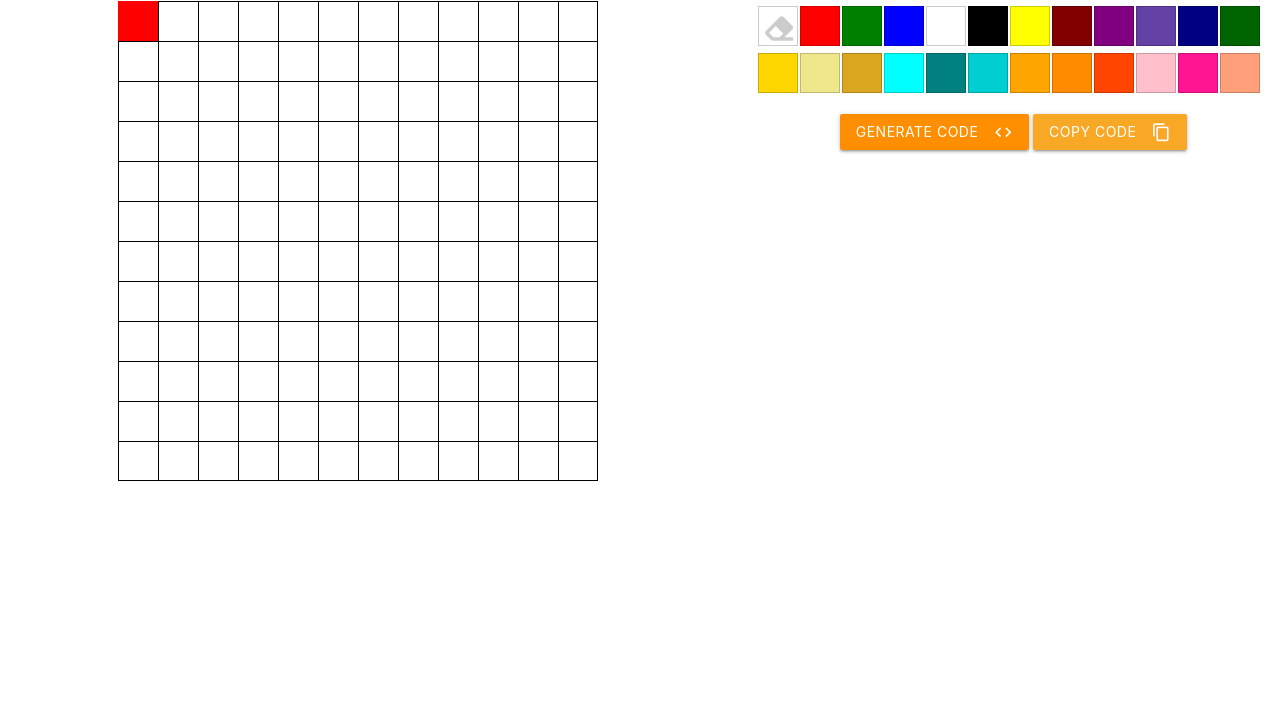
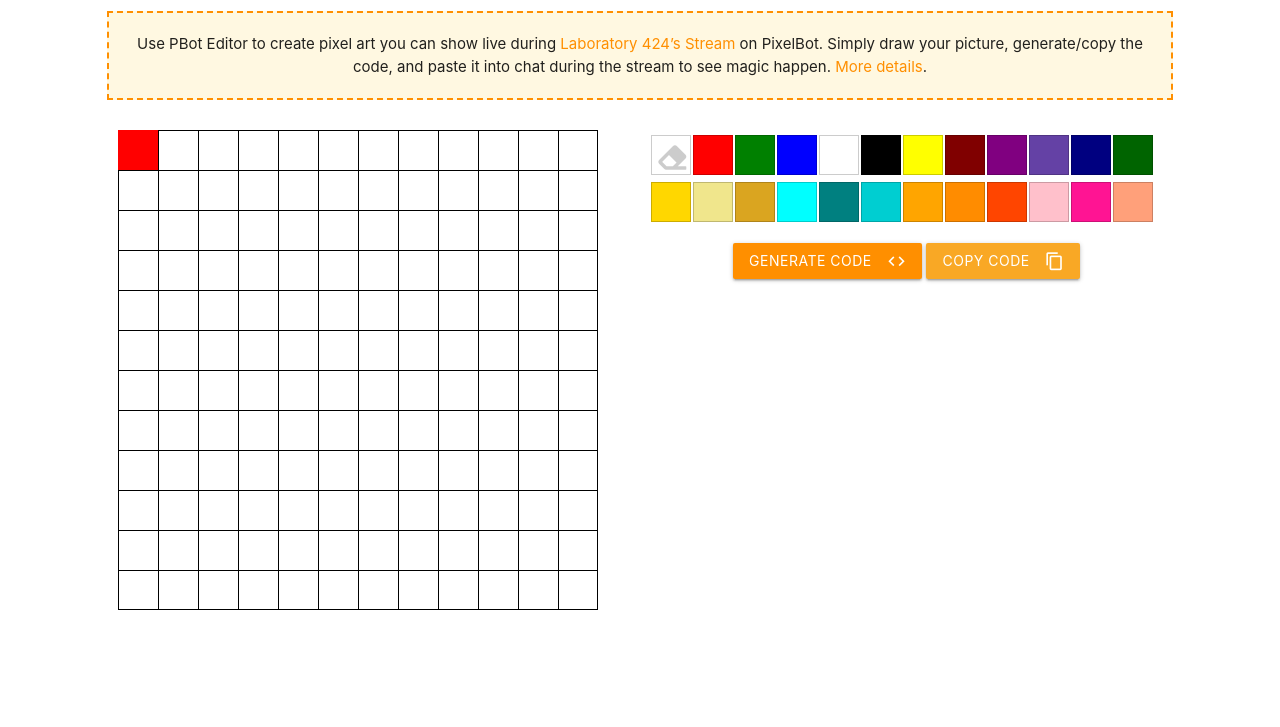
Before and after one commit to CaptainPDA/Pixel-Bot, a plain HTML site: page index.html in a window 1280 px wide. Shown: the part 73-800 px from the top of the page. Drawn offline with nearby package versions, Linux system fonts and the light colour scheme.

Commit message:
Info Box added

```diff
--- a/css/style.css
+++ b/css/style.css
@@ -6,10 +6,24 @@
 .logo {
   font-family: '3X5';
   font-size: 50px;
+  padding-left: 15px;
+}
+
+
+.details-box {
+  padding: 20px !important;
+  margin-top:20px;
+  text-align: center;
+  background-color: #fff8e1 !important;
+  border: 2px dashed #ff8f00;
 }
 
 .grid {
   /*min-width: 480px;*/
+}
+
+a {
+  color: #ff8f00 !important;
 }
 
 
--- a/index.html
+++ b/index.html
@@ -1,13 +1,13 @@
 <!DOCTYPE html>
 <html>
 <head>
-	<link rel="stylesheet" href="css/style.css">
-	<link rel="stylesheet" href="https://use.fontawesome.com/releases/v5.7.2/css/all.css" integrity="sha384-fnmOCqbTlWIlj8LyTjo7mOUStjsKC4pOpQbqyi7RrhN7udi9RwhKkMHpvLbHG9Sr" crossorigin="anonymous">
-	<script src="https://ajax.aspnetcdn.com/ajax/jQuery/jquery-3.3.1.min.js"></script>
-
 	<!-- Compiled and minified CSS -->
     <link rel="stylesheet" href="https://cdnjs.cloudflare.com/ajax/libs/materialize/1.0.0/css/materialize.min.css">
+	<link rel="stylesheet" href="https://use.fontawesome.com/releases/v5.7.2/css/all.css" integrity="sha384-fnmOCqbTlWIlj8LyTjo7mOUStjsKC4pOpQbqyi7RrhN7udi9RwhKkMHpvLbHG9Sr" crossorigin="anonymous">
 	<link href="https://fonts.googleapis.com/icon?family=Material+Icons" rel="stylesheet">
+	<link rel="stylesheet" href="css/style.css">
+
+	<script src="https://ajax.aspnetcdn.com/ajax/jQuery/jquery-3.3.1.min.js"></script>
 
     <!-- Compiled and minified JavaScript -->
 	<script src="https://cdnjs.cloudflare.com/ajax/libs/materialize/1.0.0/js/materialize.min.js"></script>
@@ -26,11 +26,18 @@
 	</nav>
 
 	<div class="row">
+		<div class="col s10 offset-s1 details-box">
+			Use PBot Editor to create pixel art you can show live during <a href="https://twitch.tv/laboratory424">Laboratory 424’s Stream</a> on PixelBot. Simply draw your picture, generate/copy the code, and paste it into chat during the stream to see magic happen. <a href="https://www.laboratory424.com/labbots/pixelbot">More details</a>.
+		</div>
+	</div>
+
+
+	<div class="row">
 		<div class="col s12 m12 l5 offset-l1 grid ">
 			<canvas id="PBotCanvas"></canvas>
 		</div>
 
-		<div class="col s12 m12 l5 offset-l1 controls">
+		<div class="col s12 m12 l5 controls">
 			<div class="palette">
 				<ul class="color-list">
 					<li></li>
```
